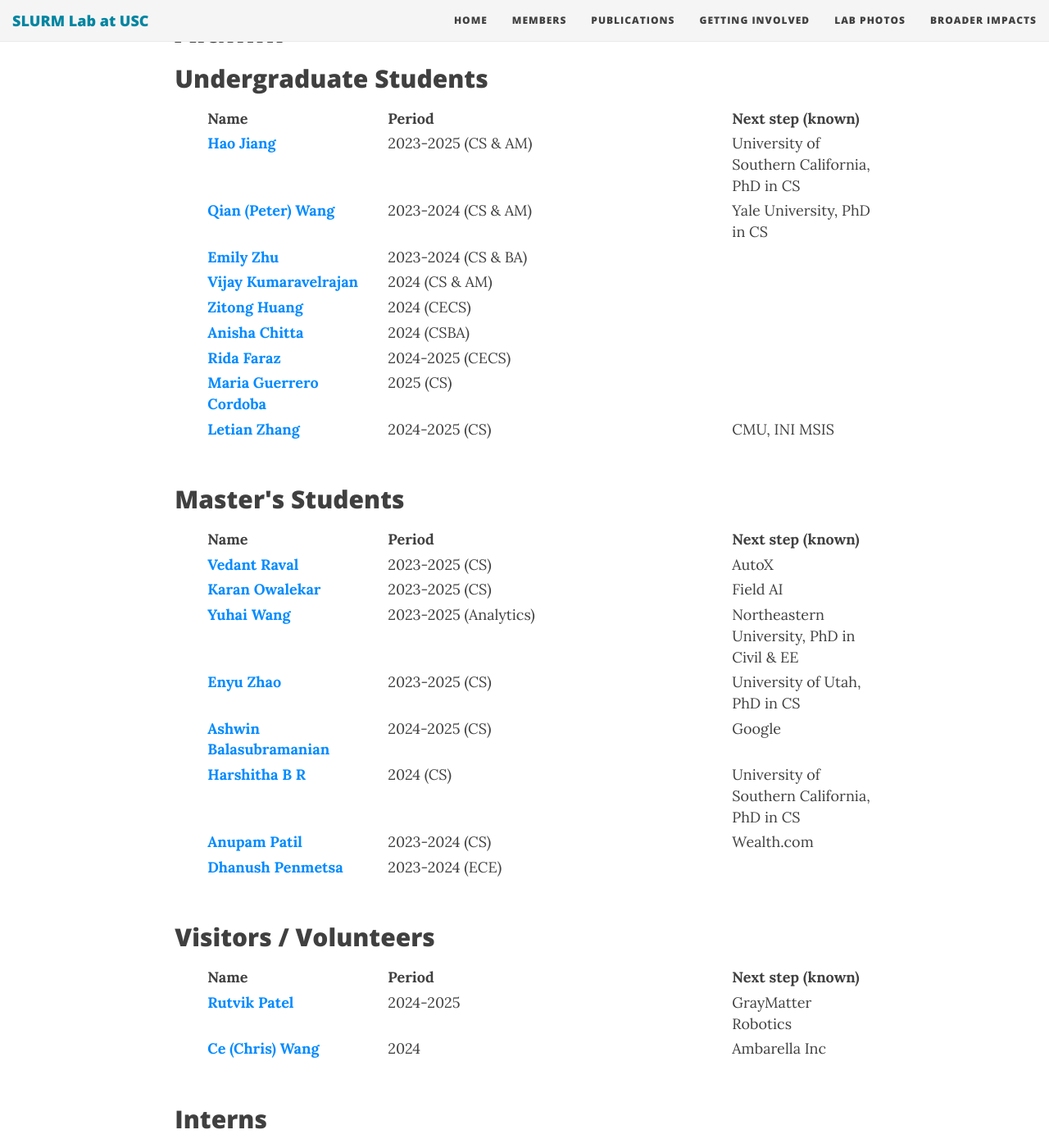
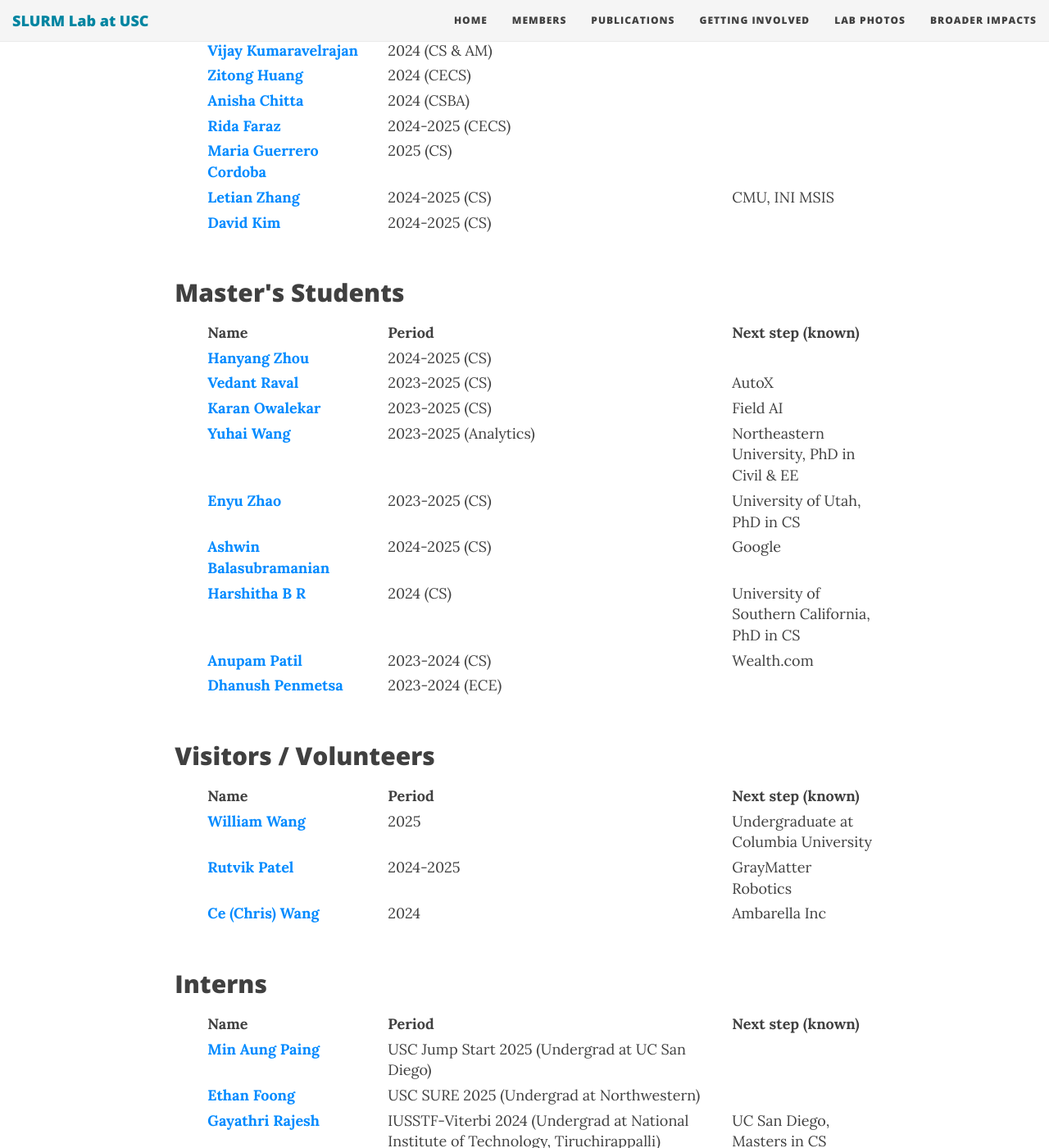
Before and after one commit to slurm-lab-usc/slurm-lab-usc.github.io, a Jekyll site: the page built from members.md, in a window 1280 px wide and 1400 px high, scrolled down 2893 px. Shown: the whole window at 82% size. Built offline with Jekyll 4.4.1, drawn with Linux system fonts in a browser that asks for light colours; nearby versions of some CDN libraries; some of the changed text lies outside the part shown.

Commit message:
Update member list

```diff
--- a/members.md
+++ b/members.md
@@ -66,6 +63,7 @@ members:
           - name: Anthony Zhang
             photo_url: https://slurm-lab-usc.github.io/img/people/AnthonyZhang.png
             web_url: https://www.linkedin.com/in/anthonyzhangseattle/
+
   - name: Undergraduate Students
     list:
       - full: true
@@ -146,13 +138,21 @@ members:
             period: 2025 (CS)
             next_step:
           - name: Letian Zhang
-            photo_url: https://slurm-lab-usc.github.io/img/people/LetianZhang.jpeg
             web_url: https://www.linkedin.com/in/letian-zhang-630b37235/
             period: 2024-2025 (CS)
             next_step: CMU, INI MSIS
+          - name: David Kim
+            web_url: https://www.linkedin.com/in/david-kim-b50046206/
+            period: 2024-2025 (CS)
+            next_step:
+
       - name: Master's Students
         full: False
         list:
+          - name: Hanyang Zhou
+            web_url: https://hanyang-zhou.github.io/
+            period: 2024-2025 (CS)
+            next_step:
           - name: Vedant Raval
             web_url: https://vedant2311.github.io
             period: 2023-2025 (CS)
@@ -185,9 +185,14 @@ members:
             web_url: https://www.linkedin.com/in/dhanush-varma/
             period: 2023-2024 (ECE)
             next_step:
+
       - name: Visitors / Volunteers
         full: False
         list:
+          - name: William Wang
+            web_url: https://wwang22.com/
+            period: 2025
+            next_step: Undergraduate at Columbia University
           - name: Rutvik Patel
             web_url: https://www.linkedin.com/in/rutvik-p4t3l/
             period: 2024-2025
@@ -196,6 +201,7 @@ members:
             web_url: https://www.linkedin.com/in/wangce94/
             period: 2024
             next_step: Ambarella Inc
+
       - name: Interns
         full: False
         list:
```
Also changed, not shown: other parts of members.md (+0 -9 lines).
